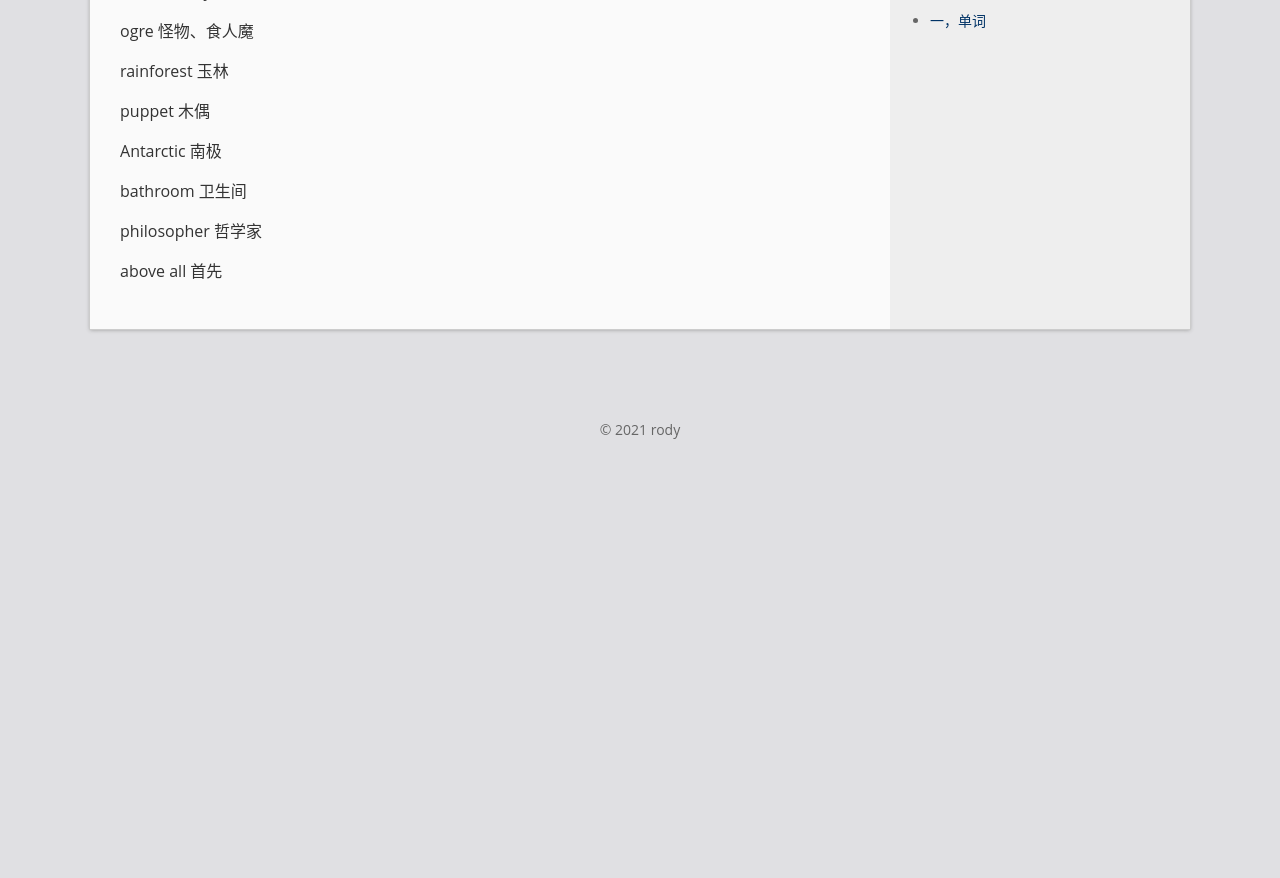
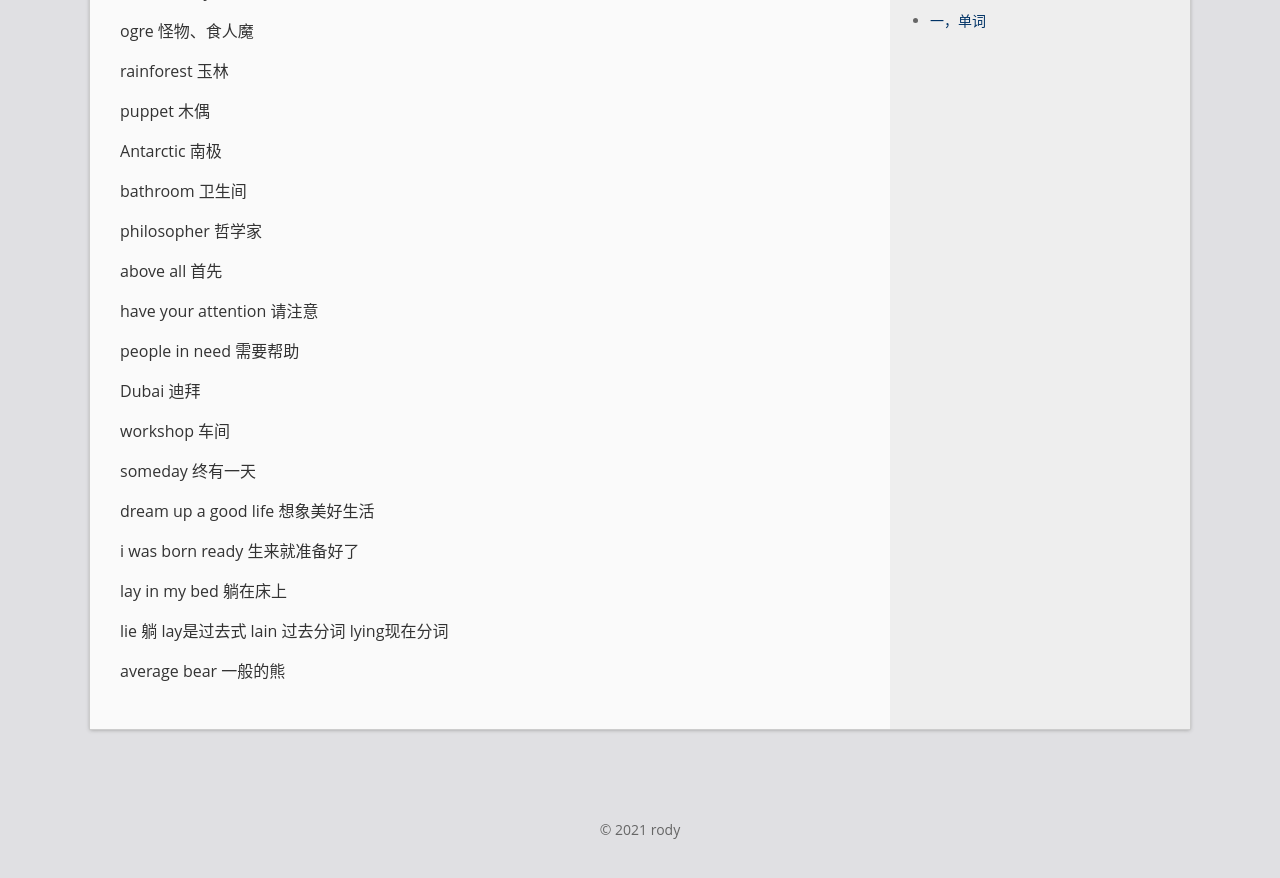
Before and after one commit to rodyyyy/rodyyyy.github.io, a Jekyll site: the page built from _posts/2092-05-20-Vocabulary.md, in a window 1280 px wide and 900 px high, scrolled down 1865 px. Shown: the top 878 px of the window. Built offline with Jekyll 4.4.1, drawn with Linux system fonts in a browser that asks for light colours; before the commit the page ends 2365 px from its top, so only the background shows below that.

Commit message:
vocabullary

```diff
--- a/_posts/2092-05-20-Vocabulary.md
+++ b/_posts/2092-05-20-Vocabulary.md
@@ -97,3 +97,23 @@ bathroom 卫生间
 philosopher 哲学家
 
 above all 首先
+
+have your attention 请注意
+
+people in need 需要帮助
+
+Dubai 迪拜
+
+workshop 车间
+
+someday 终有一天
+
+dream up a good life 想象美好生活
+
+i was born ready 生来就准备好了
+
+lay in my bed 躺在床上
+
+lie 躺 lay是过去式 lain 过去分词 lying现在分词
+
+average bear 一般的熊
```
